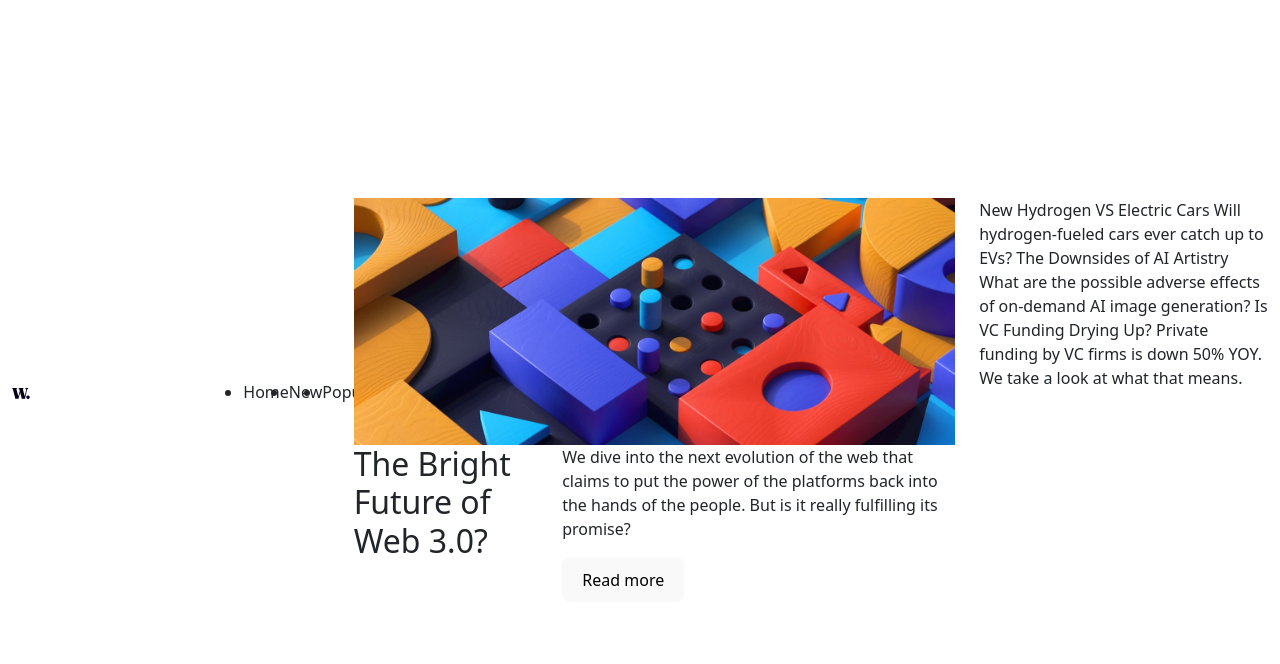
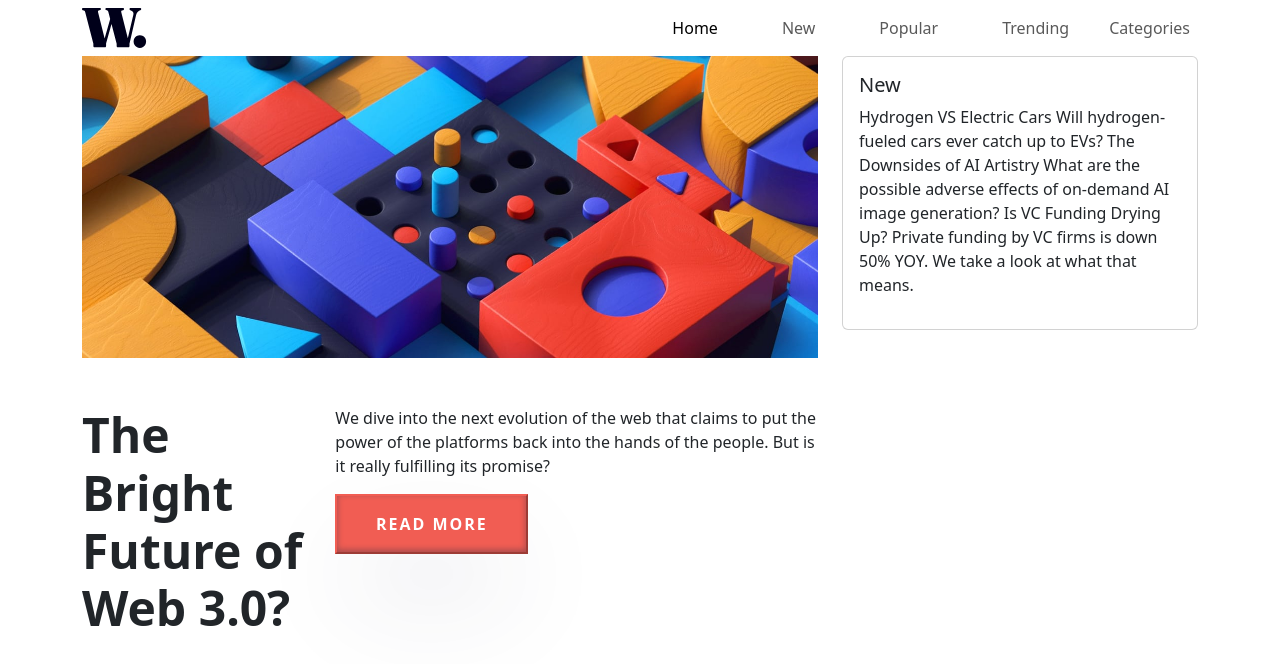
Before and after one commit to Isco83/Bootstrap_Challenge, a website built with Vite: page index.html in a window 1280 px wide. Built offline with nearby package versions, Linux system fonts and the light colour scheme.

Commit message:
Add files via upload

```diff
--- a/index.html
+++ b/index.html
@@ -9,29 +9,41 @@
   <link href="https://cdn.jsdelivr.net/npm/bootstrap@5.3.0-alpha3/dist/css/bootstrap.min.css" rel="stylesheet"
     integrity="sha384-KK94CHFLLe+nY2dmCWGMq91rCGa5gtU4mk92HdvYe+M/SXH301p5ILy+dN9+nJOZ" crossorigin="anonymous">
   <link rel="import" href="../Bootstrap_Challenge/assets/fonts/Inter-VariableFont_slnt,wght.ttf">
+  <link rel="stylesheet" href="style.css">
 </head>
 
 <body>
   <!--Menu Navegacion-->
 
-  <header>
-    <nav class="container">
-      <div class="row justify-content-md-center">
-        <div class="col">
-          <img src="assets/images/logo.svg" alt="" srcset="" width="10%">
-        </div>
-        <div class="col col-md-5">
-          <ul class="d-flex justify-content-between">
-            <li>Home</li>
-            <li>New</li>
-            <li>Popular</li>
-            <li>Trending</li>
-            <li>Categories</li>
+
+    <nav class="navbar navbar-expand-lg">
+      <div class="container col-lg-12">
+        <img src="assets/images/logo.svg" alt="" srcset="">
+        <button class="navbar-toggler" type="button" data-bs-toggle="collapse" data-bs-target="#navbarNav" aria-controls="navbarNav" aria-expanded="false" aria-label="Toggle navigation">
+          <span class="navbar-toggler-icon"></span>
+        </button>
+        <div class="collapse navbar-collapse col justify-content-lg-end" id="navbarNav">
+          <ul class="navbar-nav">
+            <li class="nav-item px-lg-4">
+              <a class="nav-link active" aria-current="page" href="#">Home</a>
+            </li>
+            <li class="nav-item px-lg-4">
+              <a class="nav-link" href="#">New</a>
+            </li>
+            <li class="nav-item px-lg-4">
+              <a class="nav-link" href="#">Popular</a>
+            </li>
+            <li class="nav-item px-lg-4">
+              <a class="nav-link" href="#">Trending</a>
+            </li>
+            <li class="nav-item ">
+              <a class="nav-link" href="#">Categories</a>
+            </li>
           </ul>
         </div>
       </div>
     </nav>
-  </header>
+
 
   <!--Contenido-->
   <div class="container">
@@ -40,25 +52,28 @@
         <img src="assets/images/image-web-3-desktop.jpg" alt="" srcset="" width="100%">
 
         <div class="row">
-          <div class="col-4">
-            <h2>The Bright Future of Web 3.0?</h2>
+          <div class="col-xl-4 col-sm-5 pt-5 " style="min-width: 30%; max-width: 58%;" >
+            <h2 class="fw-bold txtfuture">The Bright Future of Web 3.0?</h2>
           </div>
 
-          <div class="col">
-            <p>We dive into the next evolution of the web that claims to put the power of the platforms back into the
+          <div class="col-lg-8 col-sm-12 pt-5 " style="min-width: 57%; max-width: 95%;">
+            <p class="txtnextevol">We dive into the next evolution of the web that claims to put the power of the platforms back into the
               hands of the people.
               But is it really fulfilling its promise?
             </p>
-            <button class="boton">
-              Read more
+            <button class="boton readmore">
+              READ MORE
             </button>
           </div>
         </div>
       </div>
-      <div class="col-4">
+      <div class="col-md-4">
+        <div class="card" style="width:auto;">
+          <div class="card-body">
+
+            <h5 class="card-title">New</h5>
+
             <p>
-          New
-
             Hydrogen VS Electric Cars
             Will hydrogen-fueled cars ever catch up to EVs?
 
@@ -68,6 +83,15 @@
             Is VC Funding Drying Up?
             Private funding by VC firms is down 50% YOY. We take a look at what that means.
           </p>
+        </div>
+
+
+
+
+
+        </div>
+
+
       </div>
     </div>
   </div>
--- a/style.css
+++ b/style.css
@@ -1,97 +1,16 @@
-:root {
-  font-family: Inter, system-ui, Avenir, Helvetica, Arial, sans-serif;
-  line-height: 1.5;
-  font-weight: 400;
-
-  color-scheme: light dark;
-  color: rgba(255, 255, 255, 0.87);
-  background-color: #242424;
-
-  font-synthesis: none;
-  text-rendering: optimizeLegibility;
-  -webkit-font-smoothing: antialiased;
-  -moz-osx-font-smoothing: grayscale;
-  -webkit-text-size-adjust: 100%;
+.readmore {
+    background-color: rgb(241, 93, 83);
+    color: white;
+    font-size: 1rem;
+    width: 40%;
+    height: 25%;
+    font-weight: bold;
+    letter-spacing: 2px;
+    box-shadow: rgba(50, 50, 93, 0.25) 0px 50px 100px -20px, rgba(0, 0, 0, 0.3) 0px 30px 60px -30px, rgba(10, 37, 64, 0.35) 0px -2px 6px 0px inset;
+    border-color: rgb(241, 93, 83);
 }
 
-a {
-  font-weight: 500;
-  color: #646cff;
-  text-decoration: inherit;
+.txtfuture{
+    font-size: 3rem;
+    font-weight: bolder;
 }
-a:hover {
-  color: #535bf2;
-}
-
-body {
-  margin: 0;
-  display: flex;
-  place-items: center;
-  min-width: 320px;
-  min-height: 100vh;
-}
-
-h1 {
-  font-size: 3.2em;
-  line-height: 1.1;
-}
-
-#app {
-  max-width: 1280px;
-  margin: 0 auto;
-  padding: 2rem;
-  text-align: center;
-}
-
-.logo {
-  height: 6em;
-  padding: 1.5em;
-  will-change: filter;
-  transition: filter 300ms;
-}
-.logo:hover {
-  filter: drop-shadow(0 0 2em #646cffaa);
-}
-.logo.vanilla:hover {
-  filter: drop-shadow(0 0 2em #f7df1eaa);
-}
-
-.card {
-  padding: 2em;
-}
-
-.read-the-docs {
-  color: #888;
-}
-
-button {
-  border-radius: 8px;
-  border: 1px solid transparent;
-  padding: 0.6em 1.2em;
-  font-size: 1em;
-  font-weight: 500;
-  font-family: inherit;
-  background-color: #1a1a1a;
-  cursor: pointer;
-  transition: border-color 0.25s;
-}
-button:hover {
-  border-color: #646cff;
-}
-button:focus,
-button:focus-visible {
-  outline: 4px auto -webkit-focus-ring-color;
-}
-
-@media (prefers-color-scheme: light) {
-  :root {
-    color: #213547;
-    background-color: #ffffff;
-  }
-  a:hover {
-    color: #747bff;
-  }
-  button {
-    background-color: #f9f9f9;
-  }
-}
```
Lines whose indentation alone changed are shown as unchanged.
